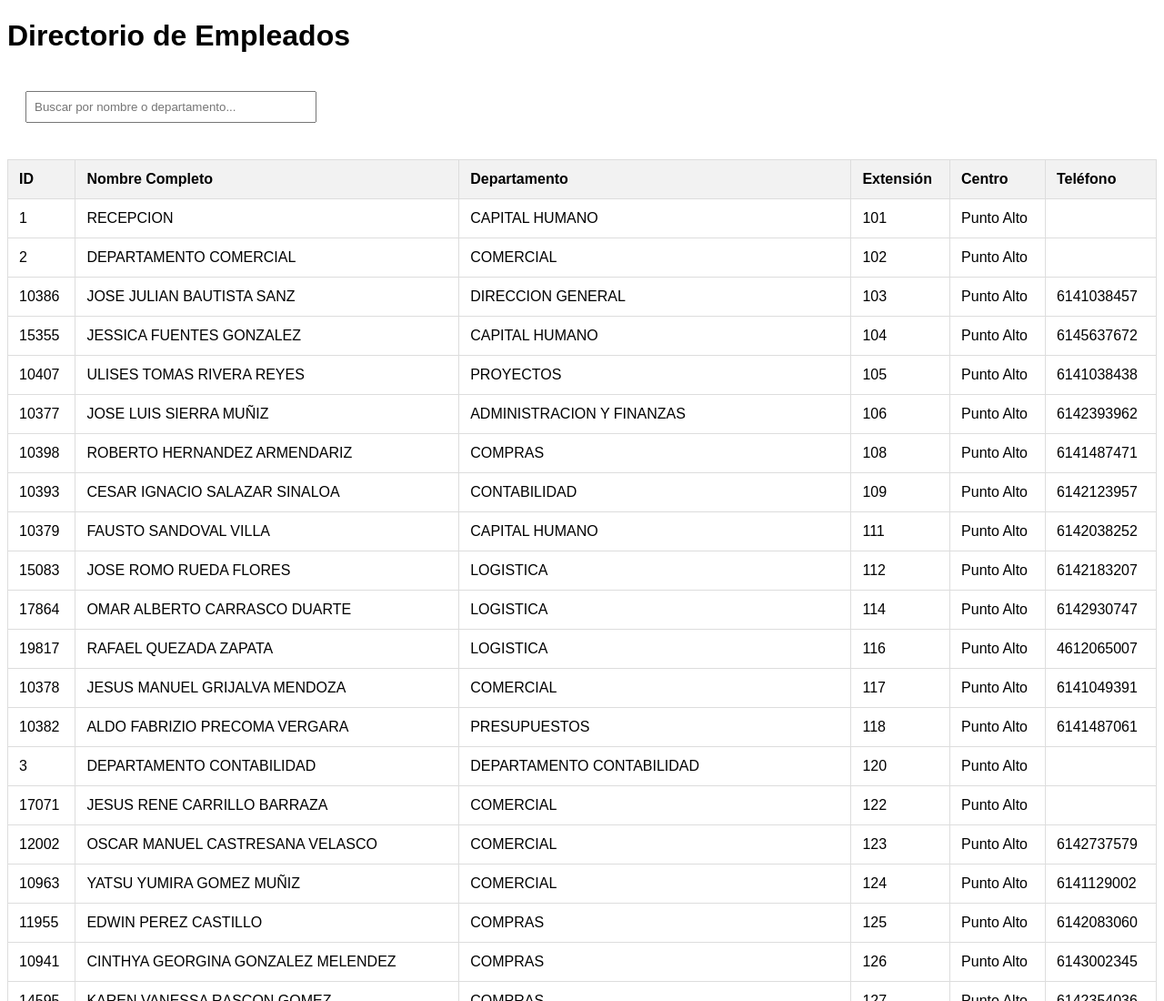
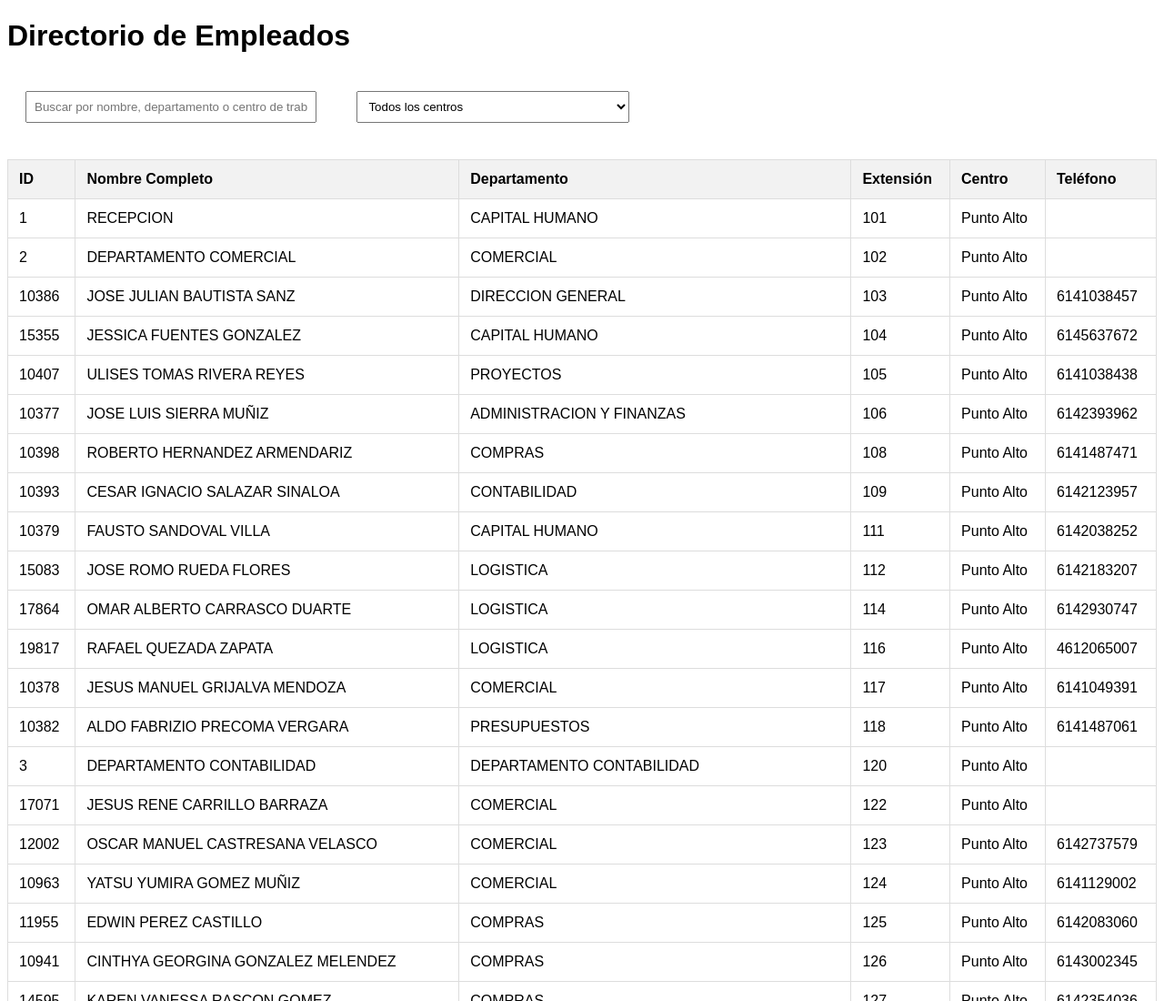
Before and after one commit to danielsmallville/directorio-empleados, a plain HTML site: page index.html in a window 1280 px wide. Shown: the top 1100 px of the page at 91% size. Drawn offline with Linux system fonts and the light colour scheme.

Commit message:
Add files via upload

```diff
--- a/index.html
+++ b/index.html
@@ -9,12 +9,25 @@
         table { width: 100%; border-collapse: collapse; margin: 20px 0; }
         th, td { padding: 12px; text-align: left; border: 1px solid #ddd; }
         th { background-color: #f2f2f2; }
-        input { margin: 20px; padding: 8px; width: 300px; }
+        input, select { margin: 20px; padding: 8px; width: 300px; }
     </style>
 </head>
 <body>
     <h1>Directorio de Empleados</h1>
-    <input type="text" id="searchInput" placeholder="Buscar por nombre o departamento..." onkeyup="filterTable()">
+
+    <!-- Campo de búsqueda -->
+    <input type="text" id="searchInput" placeholder="Buscar por nombre, departamento o centro de trabajo..." onkeyup="filterTableAndCentro()">
+
+    <!-- Filtro por centro de trabajo -->
+    <select id="filterCentro" onchange="filterTableAndCentro()">
+        <option value="">Todos los centros</option>
+        <option value="Punto Alto">Punto Alto</option>
+        <option value="Aldama">Aldama</option>
+        <option value="Juventino">Juventino</option>
+        <option value="Cosmos">Cosmos</option>
+    </select>
+
+    <!-- Tabla de empleados -->
     <table id="employeeTable">
         <thead>
             <tr>
@@ -56,16 +69,18 @@
             });
         }
 
-        // Filtrar los datos por búsqueda
-        function filterTable() {
+        // Filtrar por búsqueda y centro de trabajo
+        function filterTableAndCentro() {
             const input = document.getElementById('searchInput').value.toLowerCase();
+            const select = document.getElementById('filterCentro').value.toLowerCase();
             const table = document.getElementById('employeeTable');
             const rows = table.getElementsByTagName('tr');
             for (let i = 1; i < rows.length; i++) {  // Empezamos en 1 para evitar la cabecera
                 const cells = rows[i].getElementsByTagName('td');
+                const centro = cells[4].innerText.toLowerCase();  // Columna 5: Centro de trabajo
                 let match = false;
                 for (let j = 0; j < cells.length; j++) {
-                    if (cells[j].innerText.toLowerCase().includes(input)) {
+                    if (cells[j].innerText.toLowerCase().includes(input) && (select === "" || centro === select)) {
                         match = true;
                         break;
                     }
```
